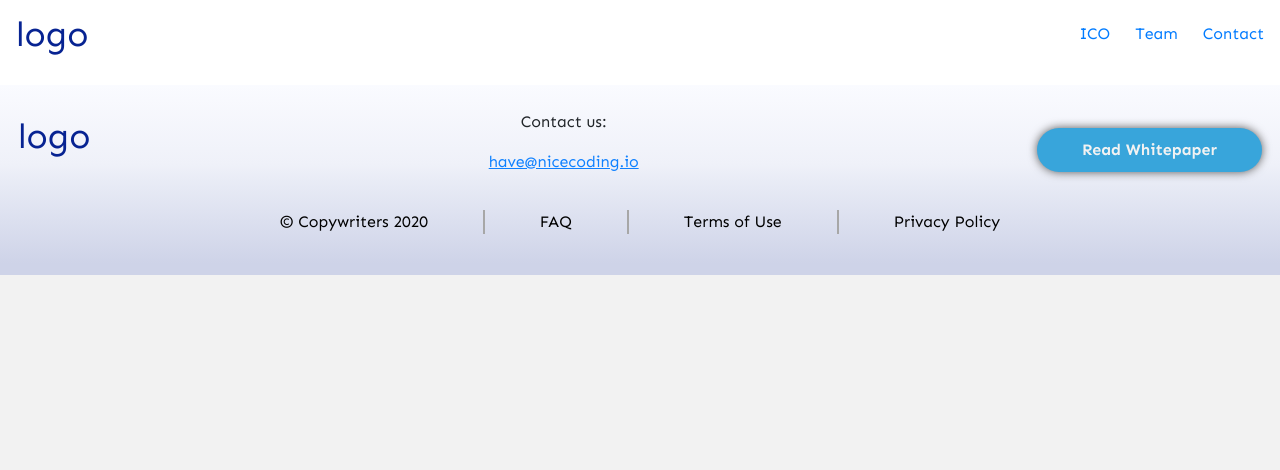
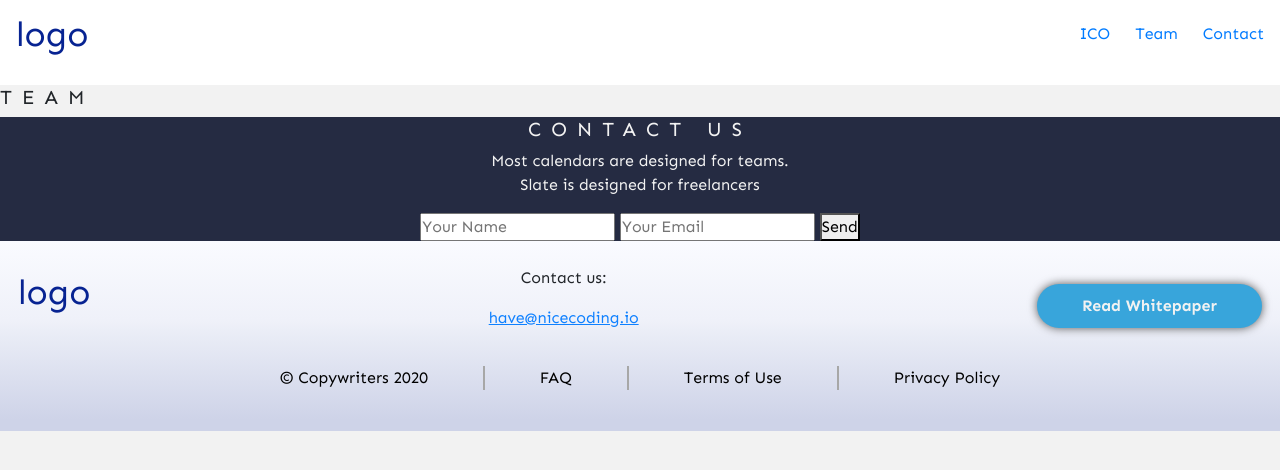
Before and after one commit to Malgorzata-Niemczyk/landing-page-social-crypto-trading-platform, a plain HTML site: page index.html in a window 1280 px wide. Drawn offline with nearby package versions, Linux system fonts and the light colour scheme.

Commit message:
add content to the contact section and style it by adjusting the position of the elements

```diff
--- a/index.html
+++ b/index.html
@@ -21,6 +21,21 @@
             <li><a href="#contact">Contact</a></li>
         </ul>
     </nav>
+
+    <main>
+        <section id="team">
+            <h5 class="team__heading">Team</h5>
+        </section>
+        <section id="contact" class="contact">
+            <h5 class="contact__heading">Contact Us</h5>
+            <p class="contact__text">Most calendars are designed for teams. <br> Slate is designed for freelancers</p>
+            <form class="contact__form">
+                <input type="text" placeholder="Your Name">
+                <input type="email" placeholder="Your Email">
+                <button type="submit" class="contact__form__btn">Send</button>
+            </form>
+        </section>
+    </main>
 
     <footer class="footer">
         <section class="footer__contact-info">
--- a/main.css
+++ b/main.css
@@ -15,6 +15,11 @@ body {
 .navbar__logo, .footer__logo {
     font-size: 35px;
     color: #072392;
+}
+
+.team__heading, .contact__heading {
+    letter-spacing: 10px;
+    text-transform: uppercase;
 }
 
 /* NAVIGATION */
@@ -37,6 +42,21 @@ body {
 .navbar__links li a {
     text-decoration: none;
 }
+
+/* CONTACT SECTION */
+.contact {
+    display: flex;
+    flex-direction: column;
+    justify-content: center;
+    align-items: center;
+    color: #F2F2F2;
+    background-color: #252B42;
+}
+
+.contact__text {
+    text-align: center;
+}
+
 
 /* FOOTER */
 .footer {
```
